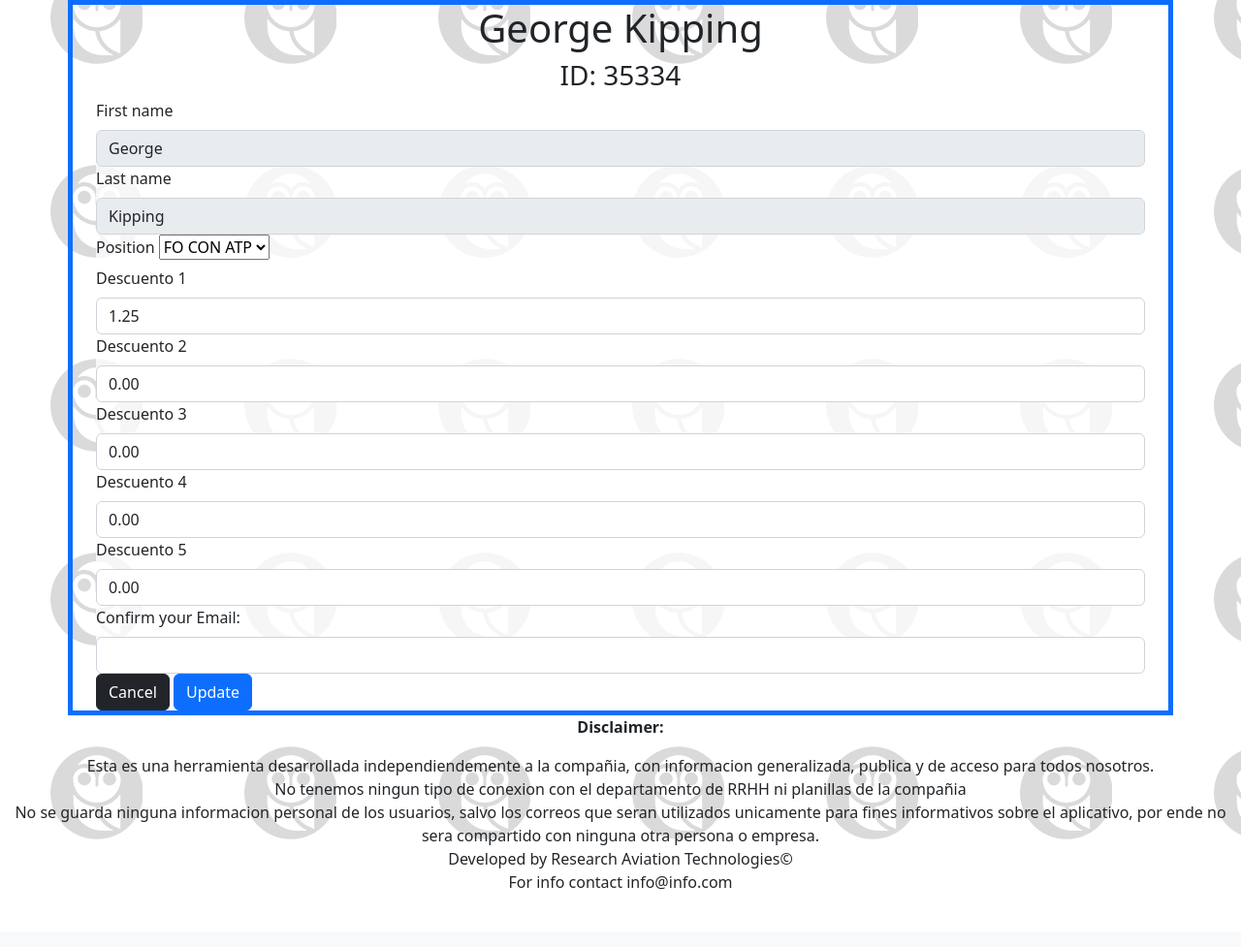
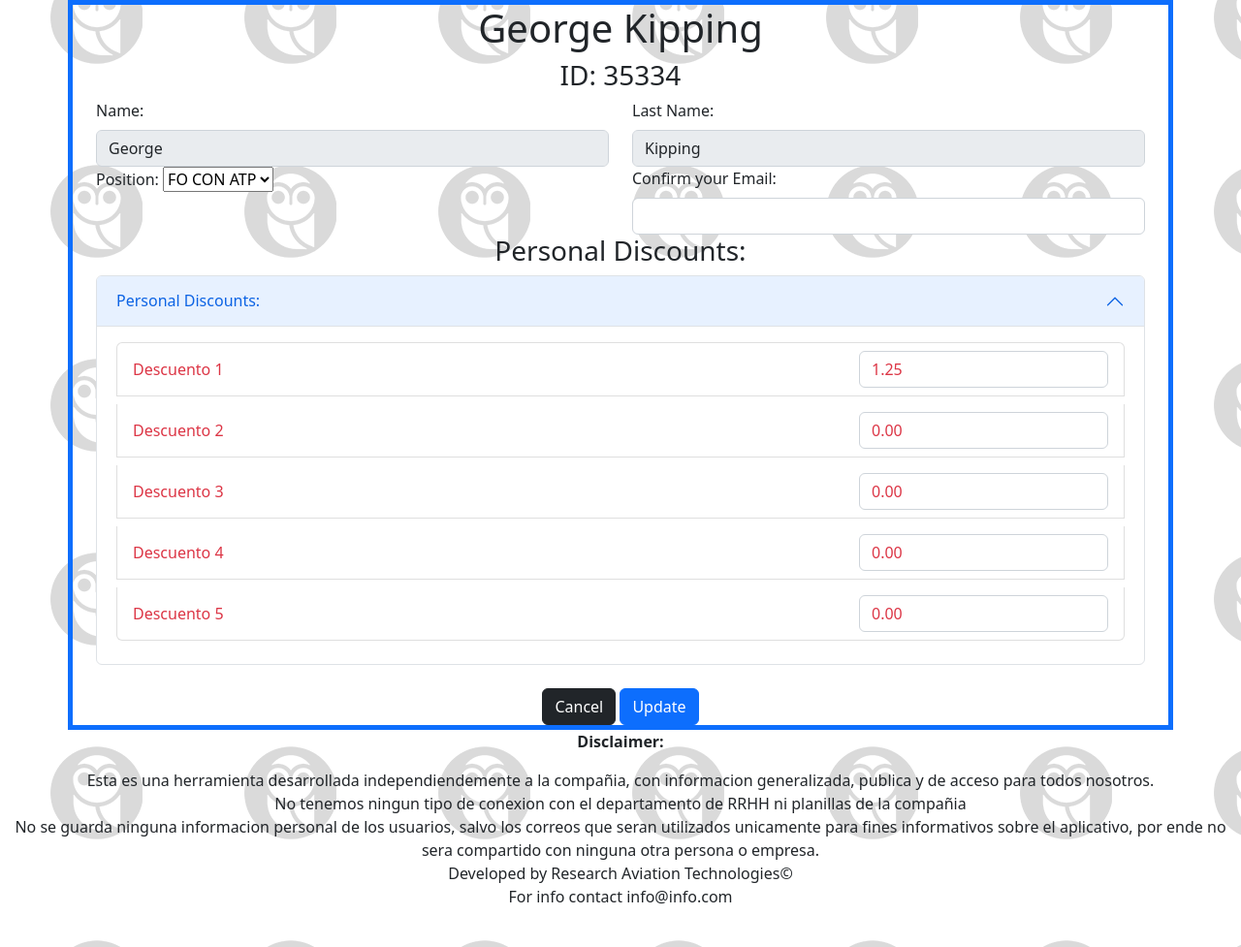
Before and after one commit to gkipping2023/paybud_beta1, a Django app: page /profile/2/ in a window 1280 px wide. Shown: the part 82-1059 px from the top of the page at 97% size. Before the commit the page ends 1000 px from the top, so only its background shows below. Run offline with Django 4.2, Linux system fonts and the light colour scheme; a user stored in the database is signed in; data comes from the database, SQL or seed files in the repository; both versions use the stored data as it was after the commit.

Commit message:
iad_acordion_profile

```diff
--- a/main/forms.py
+++ b/main/forms.py
@@ -19,13 +19,14 @@ class CMNewUsersForm(UserCreationForm):
 class UpdateUserForm(ModelForm):
     first_name = forms.CharField(disabled=True,widget=forms.TextInput(attrs={'class': 'form-control',}))
     last_name = forms.CharField(disabled=True,widget=forms.TextInput(attrs={'class': 'form-control'}))
-    email = forms.EmailField(label='Confirm your Email:',widget=forms.EmailInput(attrs={'class': 'form-control'}))
-    position = forms.Select(attrs={'class': 'form-select'})
-    custom_disc_1 = forms.IntegerField(label='Descuento 1',widget=forms.NumberInput(attrs={'class':'form-control'}))
-    custom_disc_2 = forms.IntegerField(label='Descuento 2',widget=forms.NumberInput(attrs={'class':'form-control'}))
-    custom_disc_3 = forms.IntegerField(label='Descuento 3',widget=forms.NumberInput(attrs={'class':'form-control'}))
-    custom_disc_4 = forms.IntegerField(label='Descuento 4',widget=forms.NumberInput(attrs={'class':'form-control'}))
-    custom_disc_5 = forms.IntegerField(label='Descuento 5',widget=forms.NumberInput(attrs={'class':'form-control'}))
+    email = forms.EmailField(widget=forms.EmailInput(attrs={'class': 'form-control'}))
+    position = forms.Select()
+    custom_disc_1 = forms.DecimalField(widget=forms.NumberInput(attrs={'class':'form-control text-danger'}))
+    custom_disc_2 = forms.DecimalField(widget=forms.NumberInput(attrs={'class':'form-control text-danger'}))
+    custom_disc_3 = forms.DecimalField(widget=forms.NumberInput(attrs={'class':'form-control text-danger'}))
+    custom_disc_4 = forms.DecimalField(widget=forms.NumberInput(attrs={'class':'form-control text-danger'}))
+    custom_disc_5 = forms.DecimalField(widget=forms.NumberInput(attrs={'class':'form-control text-danger'}))
+
 
     class Meta:
         model = User
--- a/main/models.py
+++ b/main/models.py
@@ -155,7 +155,5 @@ class Logbook(models.Model):
         self.route = self.caps_fm()
         super(Logbook, self).save(*args, **kwargs)
 
-
-
     def __str__(self):
         return str(self.cmp_id)
--- a/main/templates/main/logbook_calc.html
+++ b/main/templates/main/logbook_calc.html
@@ -727,6 +727,7 @@
                                                         </li>
                                                         <li class="list-group-item d-flex justify-content-between align-items-center">
                                                             Descuento 1
+                                                            {{disc1}}
                                                             <span class="badge bg-danger rounded-pill">{{user.custom_disc_1}}</span>
                                                         </li>
                                                         <li class="list-group-item d-flex justify-content-between align-items-center">
--- a/main/templates/main/user_profile.html
+++ b/main/templates/main/user_profile.html
@@ -7,16 +7,78 @@
     <div class="text-center"><h1>{{user.first_name}} {{user.last_name}}</h1></div>
     <div class="text-center"><h3>ID: {{user.cmp_id}}</h3></div>
     {% csrf_token %}
-{% for field in form %}
+    <div class="row">
+        <div class="col-sm">
+        <label class="form-label">Name:</label>
+        {{ form.first_name }}
+    </div>
+    <div class="col-sm">
+        <label class="form-label">Last Name:</label>
+        {{ form.last_name }}
+    </div>
+</div>
+    <div class="row">
+        <div class="col-sm">
+            <label class="form-label">Position:</label>
+            {{ form.position }}
+        </div>
+        <div class="col-sm">
+            <label class="form-label">Confirm your Email:</label>
+            {{ form.email }}
+        </div>
+    </div>
+    <div class="row text-center"><h3>Personal Discounts:</h3></div>
+    <div class="row">
+        <div class="col-sm">
+            <div class="accordion">
+                <div class="accordion-item">
+                    <h2 class="accordion-header">
+                        <button class="accordion-button" type="button" data-bs-toggle="collapse" data-bs-target="#collapseOne" aria-expanded="true" aria-controls="collapseOne">
+                          Personal Discounts:
+                        </button>
+                      </h2>
+                      <div id="collapseOne" class="accordion-collapse collapse show" data-bs-parent="#accordionExample">
+                        <div class="accordion-body">
+                            <ul class="list-group">
+                                <li class="form-label text-danger list-group-item d-flex justify-content-between align-items-center">
+                                Descuento 1
+                                <span>{{ form.custom_disc_1 }}</span>
+                                </li>
+                                <li class="form-label text-danger list-group-item d-flex justify-content-between align-items-center">
+                                Descuento 2
+                                <span>{{ form.custom_disc_2 }}</span>
+                                </li>
+                                <li class="form-label text-danger list-group-item d-flex justify-content-between align-items-center">
+                                Descuento 3
+                                <span>{{ form.custom_disc_3 }}</span>
+                                </li>
+                                <li class="form-label text-danger list-group-item d-flex justify-content-between align-items-center">
+                                Descuento 4
+                                <span>{{ form.custom_disc_4 }}</span>
+                                </li>
+                                <li class="form-label text-danger list-group-item d-flex justify-content-between align-items-center">
+                                Descuento 5
+                                <span>{{ form.custom_disc_5 }}</span>
+                                </li>
+                            </ul>
+                        </div>
+                      </div>
+                </div>
+            </div>
+
+        </div>
+    </div>
+</br>
+<div class="text-center">
+    <a href="/" class="btn btn-dark">Cancel</a>
+    <button class="btn btn-primary" type="submit">Update</button>
+</div>
+<!-- {% for field in form %}
 <div class="col bg-white bg-opacity-75">
     <label class="form-label">{{field.label}}</label>
     {{field}}
 </div>
-{% endfor %}
-<div class="">
-    <a href="/" class="btn btn-dark">Cancel</a>
-    <button class="btn btn-primary" type="submit">Update</button>
-</div>
+{% endfor %} -->
 </form>
 
 {% endblock content %}
--- a/main/views.py
+++ b/main/views.py
@@ -498,6 +498,7 @@ def userprofile(request,pk):
             messages.success(request,'Profile Updated Successfully')
             redirect('profile',pk=user.id)
         else:
+            form.errors
             messages.error(request,'Error in update, Please verify your profile')
     return render(request,'main/user_profile.html', {'form': form})
 
```
Also changed, not shown: db.sqlite3.
